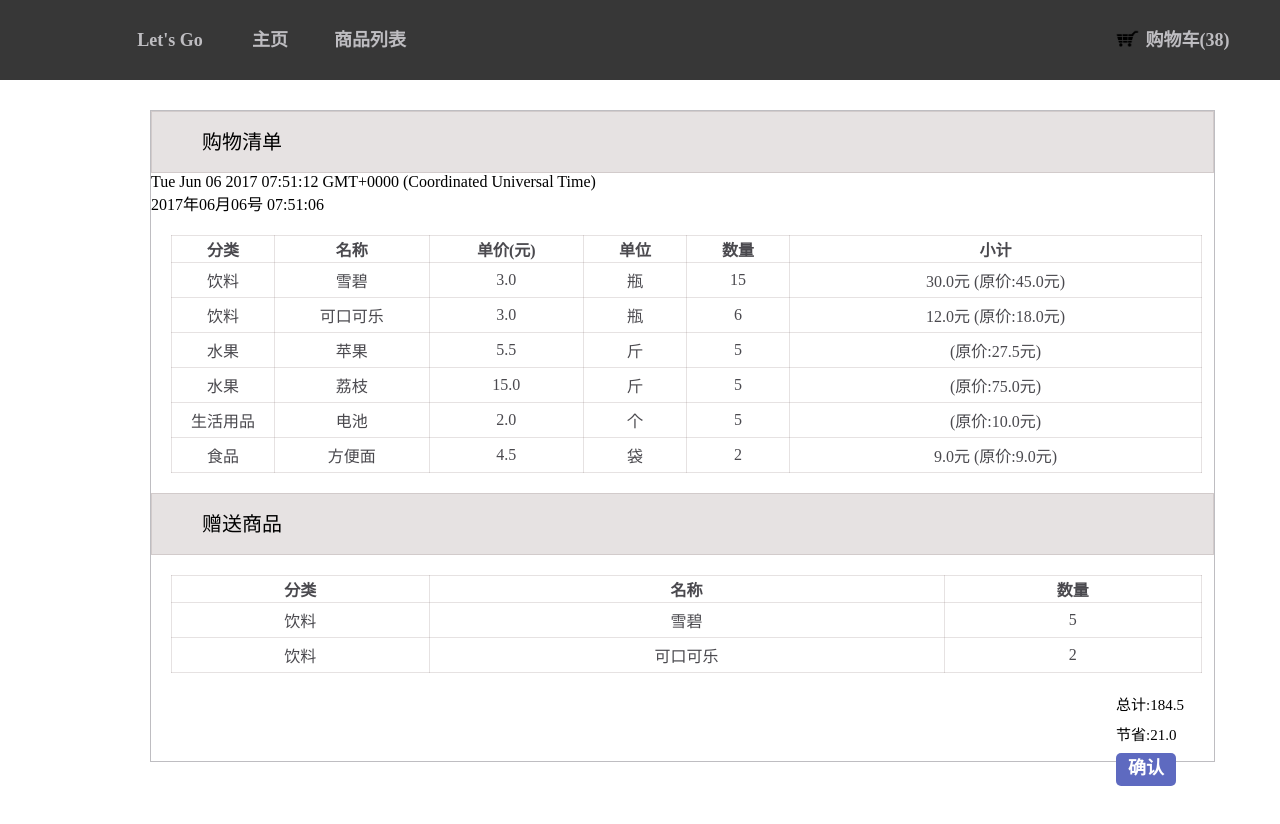
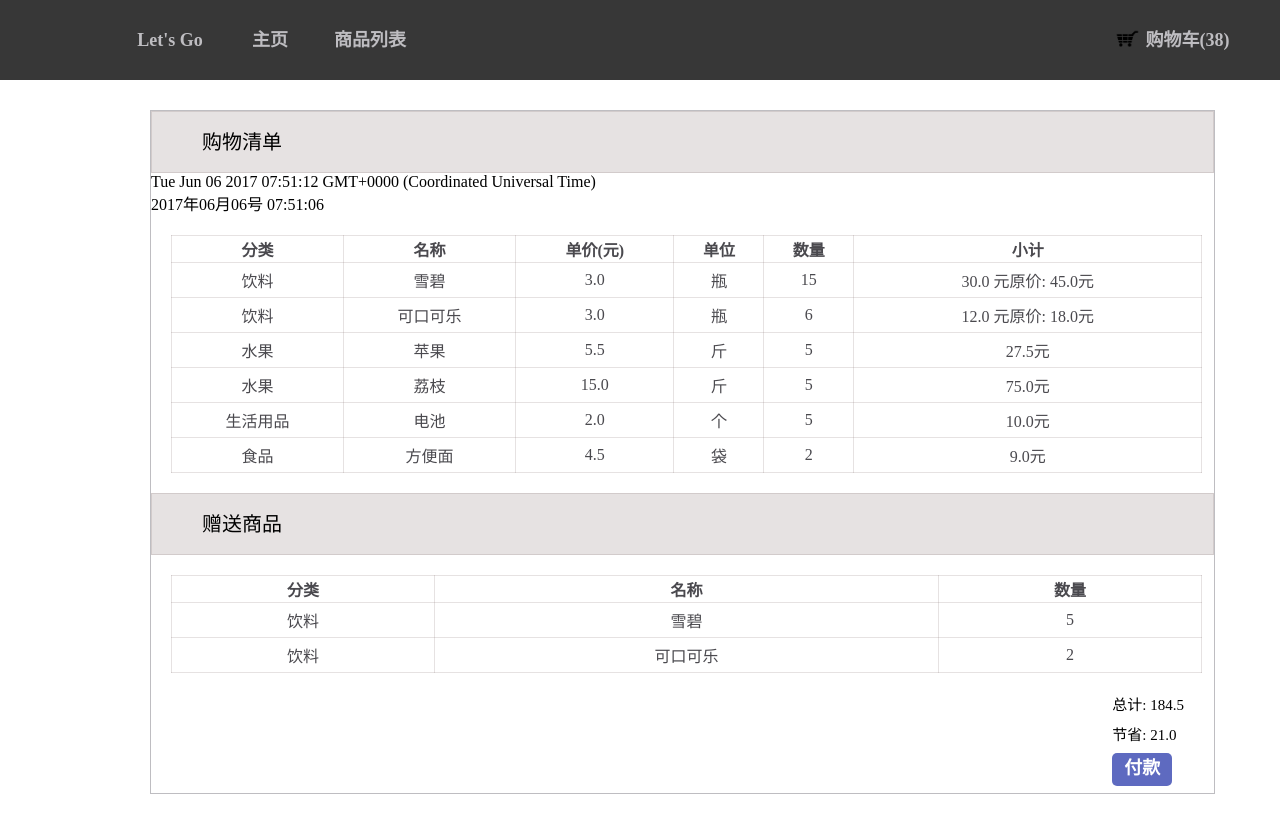
Before and after one commit to g6222/gf, a Django app: page /payment/ in a window 1280 px wide; the page is wider, and only the part inside the window is pictured. Before the commit the page ends 786 px from the top of that part, so only its background shows below. Run offline with Django 3.2, Linux system fonts and the light colour scheme; data comes from the database, SQL or seed files in the repository; both versions use the stored data as it was after the commit; some libraries are stand-ins or nearby versions.

Commit message:
Modified templates to display posts from database.

```diff
--- a/blog/models.py
+++ b/blog/models.py
@@ -19,7 +19,7 @@ class Purchase(models.Model):
     goods_id = models.IntegerField(default=0,null=False)
     count = models.IntegerField(default=0)
     subtotal = models.FloatField(default=0)
-    free_counts = models.IntegerField(default=0)
+    free_counts = models.FloatField(default=0)
     free = models.IntegerField(default=0)
     free_count = models.IntegerField(default=0)
     free_moeny = models.FloatField(default=0)
--- a/blog/static/css/payment.css
+++ b/blog/static/css/payment.css
@@ -1,7 +1,6 @@
 .list{
     background-color: white;
     margin: 30px 150px;
-    min-height: 650px;
     height: auto;
     border-style: solid;
     border-color: #bebdc1;
@@ -34,7 +33,7 @@ td
   {
     height:35px;
   }
-.mark2{
+.freeList{
     background-color: rgba(128, 109, 109, 0.2);
     height: 60px;
     line-height: 60px;
@@ -61,3 +60,7 @@ p{
     font-size: 15px;
     margin: 0 30px 9px 0;
 }
+.blank{
+    width: 60px;
+    height: 100px;
+}
--- a/blog/static/css/shop_cart.css
+++ b/blog/static/css/shop_cart.css
@@ -1,7 +1,6 @@
 .list{
     background-color: white;
     margin: 30px 150px;
-    min-height: 580px;
     height: auto;
     border-style: solid;
     border-color: #bebdc1;
@@ -88,3 +87,6 @@ p{
 .word{
     float: right;
 }
+.blank{
+    height: 80px;
+}
--- a/blog/static/js/payment.js
+++ b/blog/static/js/payment.js
@@ -1,11 +1,11 @@
 $(document).ready(function(){
-    $('.payment').click(function(){
+    $('.determine').click(function(){
+        //console.log($(this).attr('id'))
         $.ajax({
-            url: "/shopping_list/",
+            url: "/payment/",
             type: "POST",
-            data: {id:$(this).attr('id')},
-            success:function(total_count) {
-                $("number").text(total_count);
+            success:function(){
+                location.href = '/shopping_list';
             }
         })
     })
--- a/blog/static/js/shop_cart.js
+++ b/blog/static/js/shop_cart.js
@@ -1,34 +1,31 @@
 $(document).ready(function(){
     $('button').click(function(){
-        var quantity=0;
-        var group=$(this).attr('class')
-        var id = $(this).attr('id')
-        if(group == 'plus'){
-            quantity = +1
-        }else if(group == 'reduce'){
-            quantity = -1
-        }
+        var quantity=$(this).attr('data-count');
+        var $this=$(this)
+        var id = $(this).attr('data-id')
         $.ajax({
             url: "/shop_cart/",
             type: "POST",
             data: {quantity:quantity,
-                id:$(this).attr('id')},
+                id:$(this).attr('data-id')
+                },
             success:function(counts_count) {
-                if(counts_count.number == 0){
-                    $('#'+id).parents('tr').remove()
+                if (counts_count.number == 0){
+                    $this.parents('tr').remove()
                 }
-                if(counts_count.total_count==0){
+                $this.parent().find("span").text(counts_count.number);
+                $("number").text(counts_count.total_count);
+                $('p').text('总计:' + counts_count.totals.toFixed(1) + '元');
+
+                if (counts_count.total_count == 0) {
                     location.href = '/shopping_list';
                 }
-                if(counts_count.free == 0){
-                    $('#subtotals'+id).text(counts_count.total.toFixed(1)+'元')
+                if (counts_count.free == 0){
+                    $('#subtotals' + id).text(counts_count.total.toFixed(1) + '元')
                 }
-                else {
-                    $('#subtotals'+id).text(counts_count.free+'元'+'(原价:'+counts_count.total.toFixed(1)+'元)')
+                else if(counts_count.moeny != 0){
+                    $('#subtotals' + id).text(counts_count.free.toFixed(1) + '元' +' '+ '原价:' + counts_count.total.toFixed(1) + '元')
                 }
-                $('#'+id).next().text(counts_count.number);
-                $("number").text(counts_count.total_count);
-                $('p').text('总计:'+counts_count.totals.toFixed(2)+'元');
             }
         })
     })
--- a/blog/templates/blog/list.html
+++ b/blog/templates/blog/list.html
@@ -6,7 +6,6 @@
     {% block css %}
     {% endblock %}
     <script type="text/javascript" src="{% static 'js/home.js' %}"></script>
-    <script type="text/javascript" src="{% static 'js/shop_cart.js' %}"></script>
 </head>
 <body>
 <div class="frame">
@@ -14,7 +13,7 @@
     <div class="navigationbar {%  block home_nav  %}{% endblock %}" onclick="home()">主页</div>
     <div class="navigationbar {%  block shopping_list  %}{% endblock %}" onclick="shoppingList()">商品列表</div>
     <div class="navigationbar cartPosition {%  block cart  %}{% endblock %}" onclick="cart()">
-        <img class="icon" src="{% static '购物车.png' %}">购物车(<number>{{total_count}}</number>)</div>
+        <img class="icon" src="{% static '购物车.png' %}">购物车(<number>{{ total_count }}</number>)</div>
 </div>
 {% block content %}
 {% endblock %}
--- a/blog/templates/blog/payment.html
+++ b/blog/templates/blog/payment.html
@@ -1,6 +1,7 @@
 {% extends 'blog/list.html' %}
 {% load staticfiles %}
 {% block css %}
+    <script src="http://ajax.aspnetcdn.com/ajax/jQuery/jquery-1.8.0.js"></script>
     <link rel="stylesheet" href="{% static 'css/payment.css' %}">
     <script type="text/javascript" src="{% static 'js/home.js' %}"></script>
     <script type="text/javascript" src="{% static 'js/clock.js' %}"></script>
@@ -13,12 +14,12 @@
 <div>{{ local }}</div>
         <table>
             <tr>
-                <th width="10%">分类</th>
-                <th width="15%">名称</th>
-                <th width="15%">单价(元)</th>
-                <th width="10%">单位</th>
-                <th width="10%">数量</th>
-                <th width="40%">小计</th>
+                <th>分类</th>
+                <th>名称</th>
+                <th>单价(元)</th>
+                <th>单位</th>
+                <th>数量</th>
+                <th>小计</th>
             </tr>
             <tr>
                 {% for purchase in purchase %}
@@ -27,20 +28,20 @@
                     <td>{{ purchase.price }}</td>
                     <td>{{ purchase.unit }}</td>
                     <td>{{ purchase.count }}</td>
-                    <td>{% if purchase.free_counts != 0%}
-                        {{ purchase.free_counts }}元
-                        {% endif %}
-                        (原价:{{ purchase.subtotal }}元)
+                    <td>{% if purchase.free_moeny > 0%}
+                        {{ purchase.free_counts }}
+                        元原价:{% endif %}
+                        {{ purchase.subtotal }}元
                     </td>
             </tr>
             {% endfor %}
         </table>
-        <div class="mark2">赠送商品</div>
+        <div class="freeList">赠送商品</div>
 <table>
     <tr>
-        <th width="25%">分类</th>
-        <th width="50%">名称</th>
-        <th width="25%">数量</th>
+        <th>分类</th>
+        <th>名称</th>
+        <th>数量</th>
     </tr>
      <tr>
          {% for purchase in purchase %}
@@ -53,9 +54,10 @@
 {% endfor %}
 </table>
         <div class="word">
-            <p>总计:{{ totals }}</p>
-            <p>节省:{{ moeny }}</p>
-            <div class="determine" onclick="shoppingList()">确认</div>
+            <p>总计: {{ totals }}</p>
+            <p>节省:  {{ moeny }}</p>
+            <div class="determine">付款</div>
         </div>
+<div class="blank"></div>
 </div>
 {% endblock content %}
--- a/blog/views.py
+++ b/blog/views.py
@@ -1,20 +1,21 @@
 from django.shortcuts import render
 from .models import Goods
 from .models import Purchase
-from .models import Free
 from django.http import HttpResponse
 from django.http import JsonResponse
 import time
 # Create your views here.
 def post_list(request):
 
-    return render(request, 'blog/post_list.html', {'total_count':Purchase.total()})
+    return render(request, 'blog/post_list.html', {'total_count': Purchase.total()})
 def shopping_list(request) :
     goods = Goods.objects.all()
     if request.method == "POST":
         items = Purchase.objects.filter(goods_id=(request.POST['id']))
         if items:
             items[0].count = items[0].count+1
+            items[0].subtotal = items[0].price*items[0].count
+            items[0].totals = items[0].subtotal
             items[0].save()
         else:
             allid = Goods.objects.filter(id=(request.POST['id']))
@@ -25,37 +26,32 @@ def shopping_list(request) :
                                     unit=allid[0].unit,
                                     free=allid[0].free,
                                     count=1)
-        items = Purchase.objects.filter(goods_id=(request.POST['id']))
-        if items:
-            items[0].subtotal = items[0].price*items[0].count
-            items[0].totals = items[0].subtotal
         return HttpResponse(Purchase.total())
     return render(request, 'blog/shopping_list.html', {'goods': goods,'total_count': Purchase.total()})
 def shop_cart(request):
     purchase = Purchase.objects.all()
+    totals = Purchase.shop_total()
     if request.method == "POST":
         items = request.POST['quantity']
         sub_total= Purchase.objects.filter(goods_id=(request.POST['id']))
         if sub_total:
             sub_total[0].count = sub_total[0].count+int(items)
             sub_total[0].subtotal = sub_total[0].price * sub_total[0].count
-            sub_total[0].save()
             if sub_total[0].free == 1:
                 sub_total[0].free_count = int(sub_total[0].count / 3)
-                sub_total[0].free_counts = sub_total[0].subtotal - (int(sub_total[0].count / 3) * sub_total[0].price)
+                sub_total[0].free_counts = sub_total[0].subtotal - (sub_total[0].free_count * sub_total[0].price)
                 sub_total[0].free_moeny = sub_total[0].free_count * sub_total[0].price
-                sub_total[0].save()
-        if sub_total[0].count <= 0:
-            sub_total[0].delete()
-
-        totals=Purchase.shop_total()
-
-        return JsonResponse({'total_count': Purchase.total(), 'total': sub_total[0].subtotal,
-                             'number': sub_total[0].count,'totals': totals ,'free':sub_total[0].free_counts,'free_count':sub_total[0].free_count})
+            sub_total[0].save()
+            if sub_total[0].count == 0:
+                sub_total[0].delete()
+        return JsonResponse({'total_count': Purchase.total(), 'total': sub_total[0].subtotal,'number': sub_total[0].count,'totals': totals,
+                             'free': sub_total[0].free_counts,'free_count':sub_total[0].free_count,'moeny':sub_total[0].free_moeny})
     return render(request, 'blog/shop_cart.html', {'total_count': Purchase.total(), 'purchase': purchase,'totals':Purchase.shop_total()})
 def payment(request):
     purchase = Purchase.objects.all()
     moeny = Purchase.shop_moeny()
-    local=time.strftime("%Y年%m月%d号 %X ", time.localtime())
+    if request.method == 'POST':
+        Purchase.objects.all().delete()
 
+    local = time.strftime("%Y年%m月%d号 %X ", time.localtime())
     return render(request, 'blog/payment.html', {'total_count':Purchase.total(),'purchase': purchase,'totals':Purchase.shop_total(),'local':local,'moeny':Purchase.shop_moeny()})
```
Also changed, not shown: blog/templates/blog/shop_cart.html (+8 -6 lines), blog/migrations/0022_goods_subtotal.py (added), blog/migrations/0023_auto_20170531_1516.py (added), db.sqlite3.
